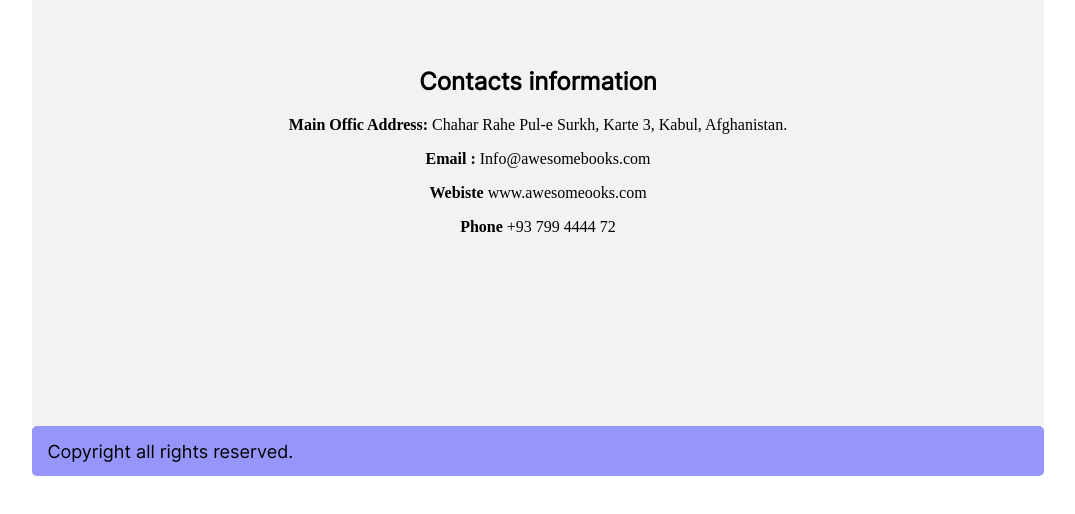
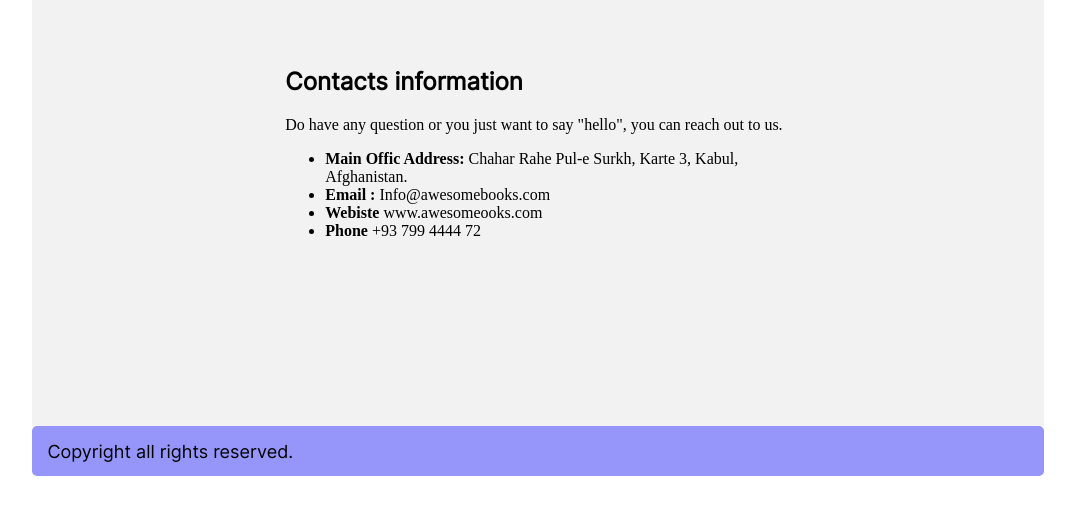
Before and after one commit to Hamayounali/awesomeBook, a website: page index.html in a window 1280 px wide. Both pictures are taken after a click on the button "Contacts". Shown: the part 94-608 px from the top of the page, without its empty margins (102-1177 px from the left). Drawn offline with Linux system fonts and the light colour scheme.

Commit message:
peerFeedback

```diff
--- a/assets/css/style.css
+++ b/assets/css/style.css
@@ -121,3 +121,9 @@
   padding: 8px;
   margin: auto;
 }
+
+.contacts {
+  text-align: left;
+  width: 50%;
+  margin: 0 auto;
+}
--- a/index.html
+++ b/index.html
@@ -49,10 +49,15 @@
 
         <div class="contacts" id="contacts">
             <h2 class="contactTitle" > Contacts information</h2>
-            <p> <b> Main Offic Address:</b> Chahar Rahe Pul-e Surkh, Karte 3, Kabul, Afghanistan.</p>
-            <p><b> Email :</b> Info@awesomebooks.com </p>
-            <p><b> Webiste</b> www.awesomeooks.com</p>
-            <p><b>Phone</b> +93 799 4444 72</p>
+            <p>Do have any question or you just want to say "hello",
+            you can reach out to us.
+            </p>
+            <ul>
+                <li><b> Main Offic Address:</b> Chahar Rahe Pul-e Surkh, Karte 3, Kabul, Afghanistan.</li>
+                <li><b> Email :</b> Info@awesomebooks.com </li>
+                <li><b> Webiste</b> www.awesomeooks.com</li>
+                <li><b>Phone</b> +93 799 4444 72</li>
+            </ul>
         </div>
 
     </div>
```
